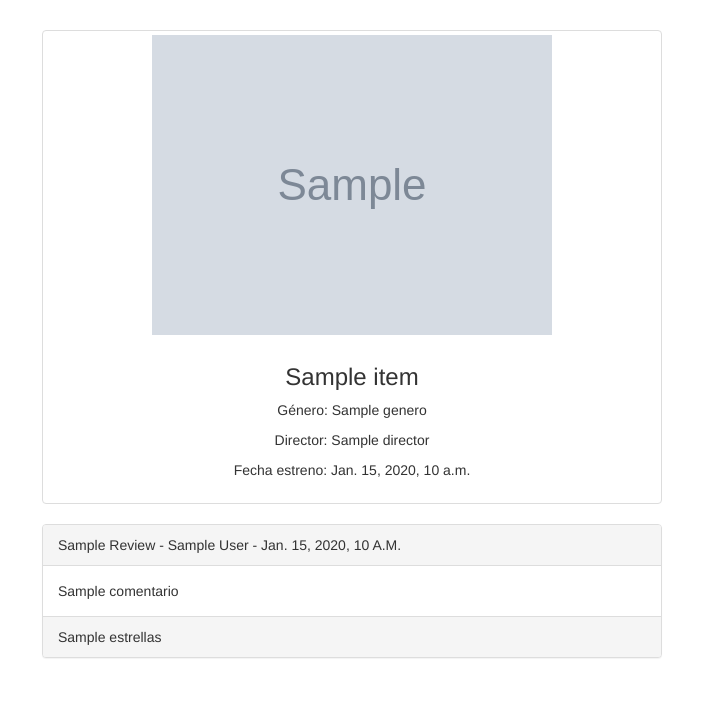
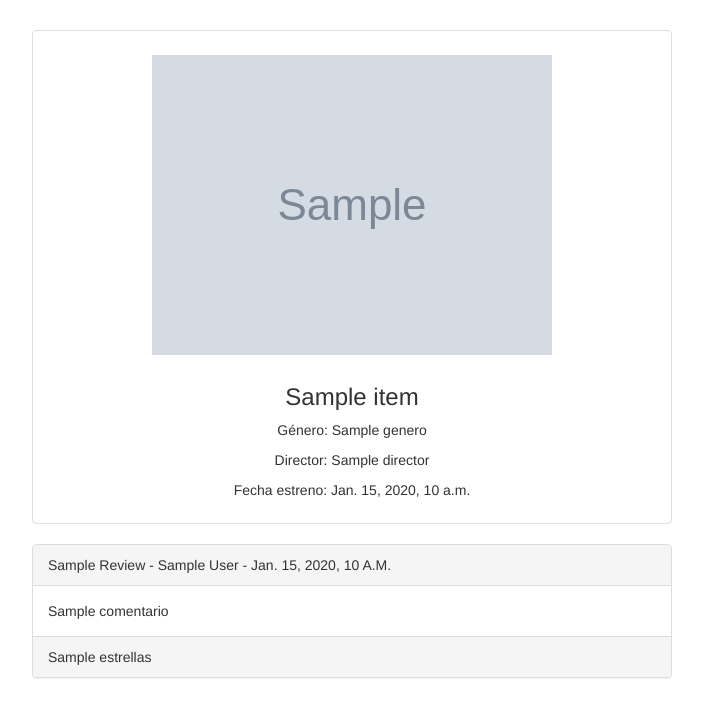
Before and after one commit to amir1226/proyecto-peliculas, a Django app: page /movies/1/ in a window 1280 px wide. Shown: the part 52-769 px from the top of the page, without its empty margins (288-991 px from the left). Run offline with Django 3.2, Linux system fonts and the light colour scheme; grey boxes marked "Sample" are stand-in pictures; a database or web service that is not in the repository returns one stand-in record (values such as "Sample title"); data that the repository does not hold is empty; some libraries are stand-ins or nearby versions.

Commit message:
Adjusting top image margin

```diff
--- a/movies/static/css/movie.css
+++ b/movies/static/css/movie.css
@@ -1,14 +1,17 @@
 img {
     max-height: 300px;
+
 }
-
+.thumbnail > img {
+    margin-top: 20px;
+}
 .cards_container {
     width: 50%;
     max-width: 50%;
+    padding-top: 10px;
 }
 .center {
   margin: auto;
-  padding: 10px;
 }
 
 .panel-heading {
```
